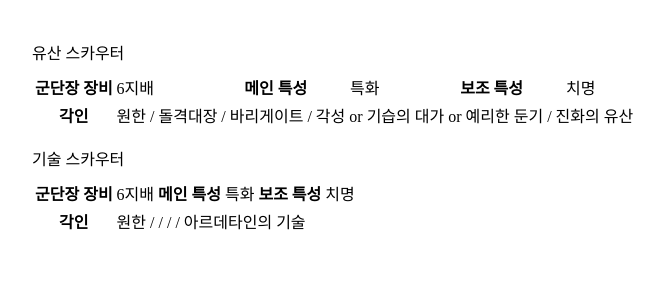
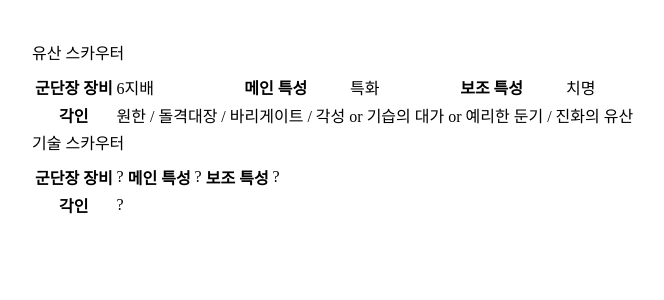
Before and after one commit to nakseono/yourLoa, a Next.js app: page /Guide/GuidePages/Hunter/Scouter in a window 1280 px wide. Shown: the top 300 px of the page, without its empty margins (6-670 px from the left). Built offline with nearby package versions, Linux system fonts and the light colour scheme.

Commit message:
setting preset 추가, 적용

```diff
--- a/pages/Guide/GuidePages/Hunter/Scouter.js
+++ b/pages/Guide/GuidePages/Hunter/Scouter.js
@@ -18,30 +18,22 @@ const SettingPreset = ({ className, equip, mainChar, subChar, mark }) => {
 const Scouter = () => {
   return (
     <>
-      <Descriptions title="유산 스카우터" bordered>
-        <Descriptions.Item label="군단장 장비">6지배</Descriptions.Item>
-        <Descriptions.Item label="메인 특성">특화</Descriptions.Item>
-        <Descriptions.Item label="보조 특성">치명</Descriptions.Item>
-
-        <Descriptions.Item label="각인" span={3}>
-          원한 / 돌격대장 / 바리게이트 / 각성 or 기습의 대가 or 예리한 둔기 /
-          진화의 유산
-        </Descriptions.Item>
-      </Descriptions>
+      <SettingPreset
+        className="유산 스카우터"
+        equip="6지배"
+        mainChar="특화"
+        subChar="치명"
+        mark="원한 / 돌격대장 / 바리게이트 / 각성 or 기습의 대가 or 예리한 둔기 /
+      진화의 유산"
+      />
       <Divider style={{ backgroundColor: "black" }} />
-      <Descriptions
-        title="기술 스카우터"
-        bordered
-        style={{ marginTop: "1rem" }}
-      >
-        <Descriptions.Item label="군단장 장비">6지배</Descriptions.Item>
-        <Descriptions.Item label="메인 특성">특화</Descriptions.Item>
-        <Descriptions.Item label="보조 특성">치명</Descriptions.Item>
-
-        <Descriptions.Item label="각인" span={3}>
-          원한 / / / / 아르데타인의 기술
-        </Descriptions.Item>
-      </Descriptions>
+      <SettingPreset
+        className="기술 스카우터"
+        equip="?"
+        mainChar="?"
+        subChar="?"
+        mark="?"
+      />
     </>
   );
 };
```
